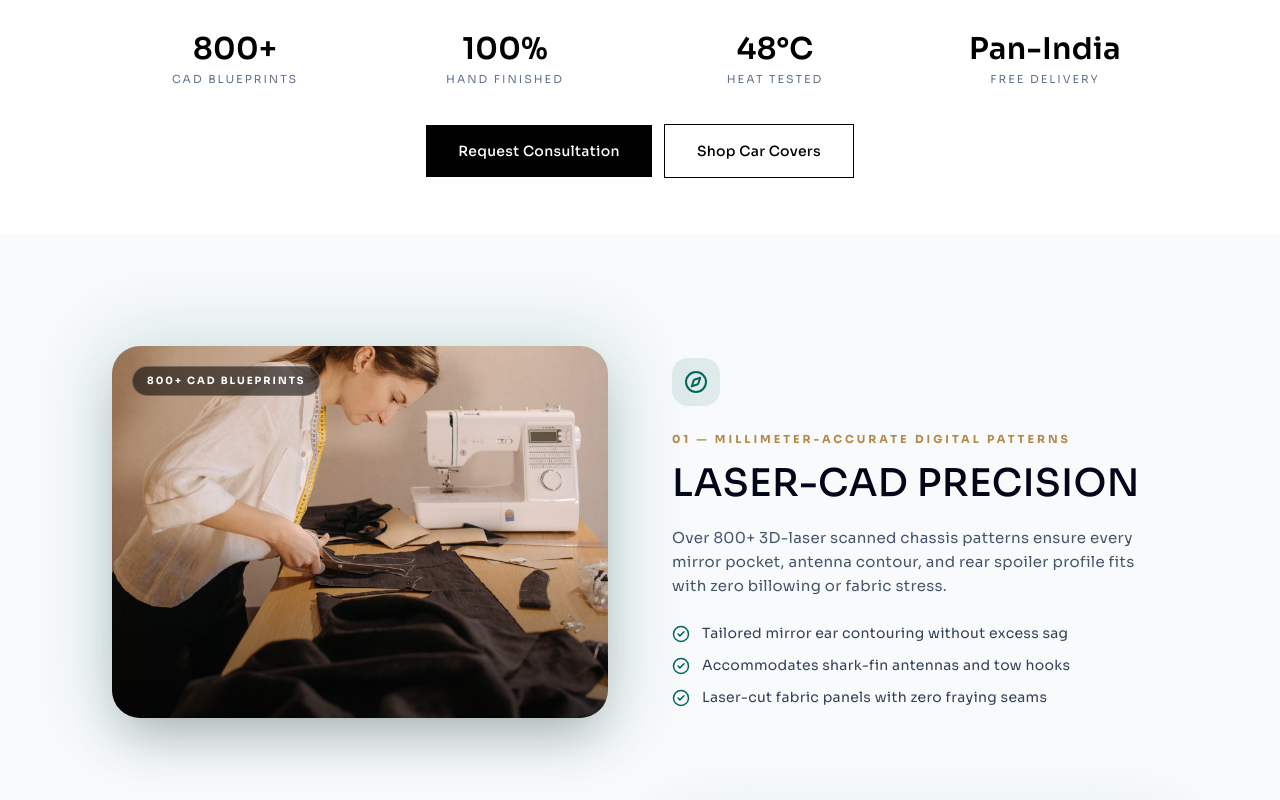
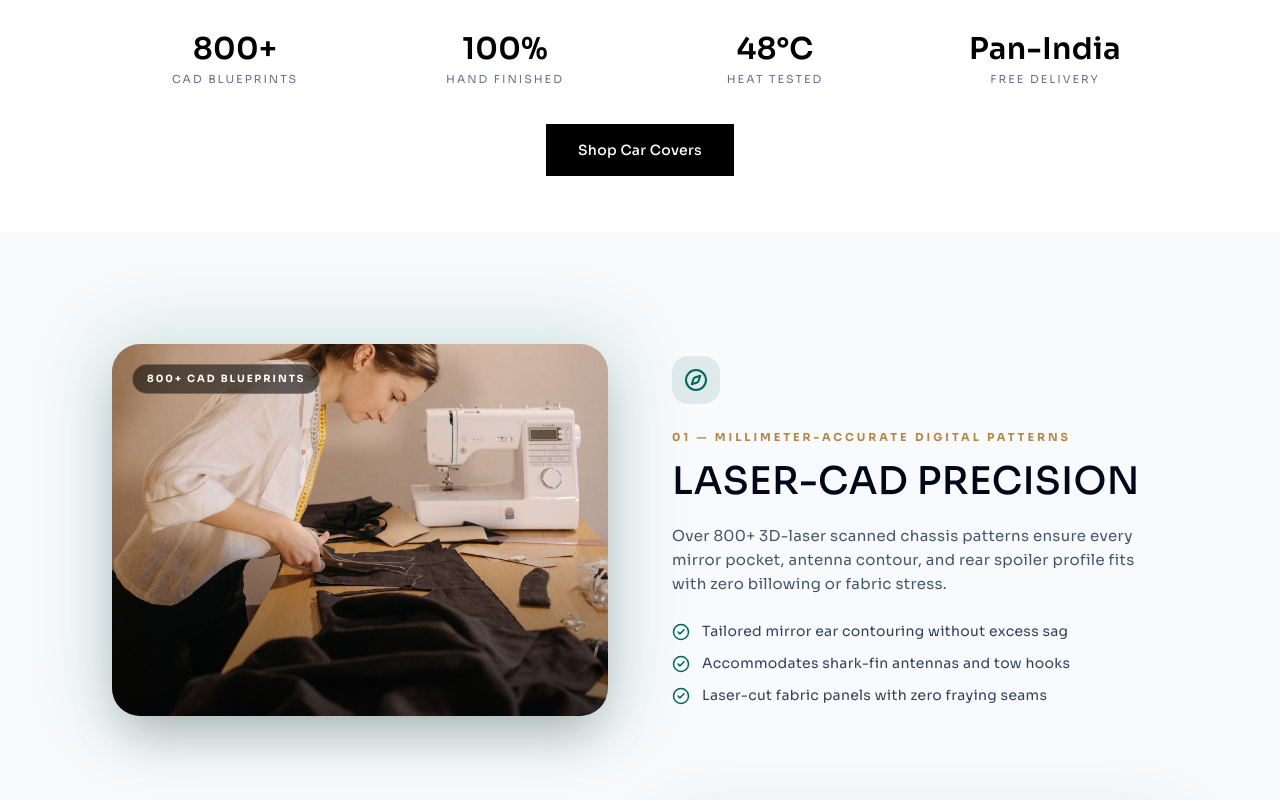
Before and after one commit to jaa8chirag/CarCover, a Next.js app: page /about in a window 1280 px wide. Shown: the part 840-1640 px from the top of the page. Built offline with nearby package versions, Linux system fonts and the light colour scheme; no server answers.

Commit message:
Remove Request Consultation buttons from About page and direct to Shop

```diff
--- a/src/app/about/page.tsx
+++ b/src/app/about/page.tsx
@@ -74,9 +74,8 @@ export default function AboutPage() {
                   </div>
                 ))}
               </div>
-              <div className="mt-9 flex flex-wrap items-center justify-center gap-3">
-                <button onClick={openEnquiry} className="px-8 py-4 bg-black hover:bg-[#b38848] text-white text-sm font-medium transition-colors cursor-pointer">Request Consultation</button>
-                <Link href="/shop" className="px-8 py-4 border border-black hover:bg-black hover:text-white text-black text-sm font-medium no-underline transition-colors">Shop Car Covers</Link>
+              <div className="mt-9 flex items-center justify-center">
+                <Link href="/shop" className="px-8 py-4 bg-black hover:bg-[#b38848] text-white text-sm font-medium no-underline transition-colors">Shop Car Covers</Link>
               </div>
             </div>
           </section>
@@ -146,7 +145,9 @@ export default function AboutPage() {
               <p className="mt-5 text-white/70 font-light leading-relaxed">
                 If your commission does not seat perfectly over your vehicle&apos;s mirrors, antenna and bumpers, our master tailors will alter or remanufacture it at no charge. Guaranteed.
               </p>
-              <button onClick={openEnquiry} className="mt-8 px-8 py-4 bg-black hover:bg-[#b38848] text-white text-sm font-medium transition-colors cursor-pointer">Request Consultation</button>
+              <div className="mt-8">
+                <Link href="/shop" className="inline-block px-8 py-4 bg-white hover:bg-[#cca462] text-black text-xs font-bold uppercase tracking-[2px] no-underline transition-colors">Shop Car Covers</Link>
+              </div>
             </div>
           </section>
         </>
```
